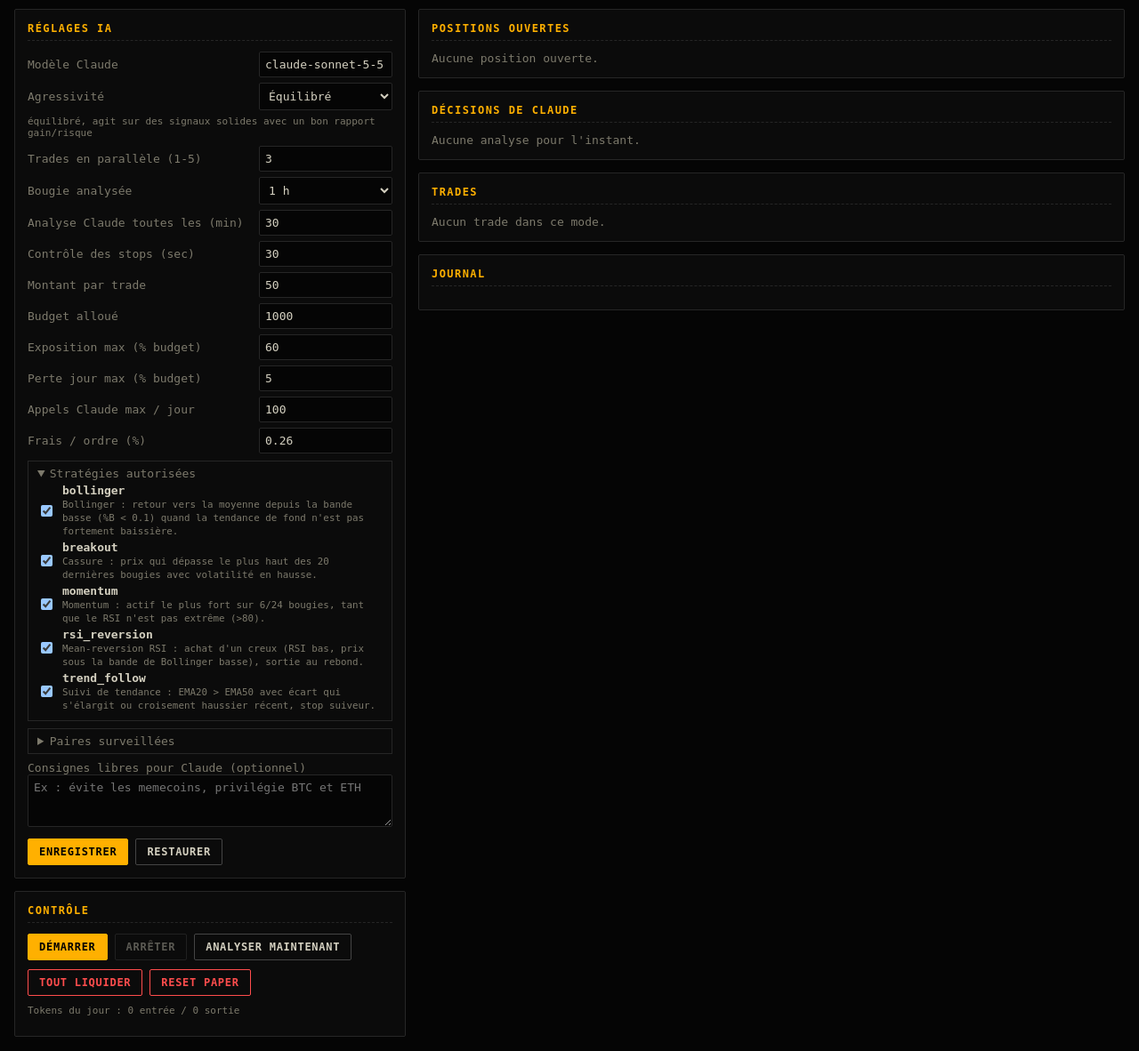
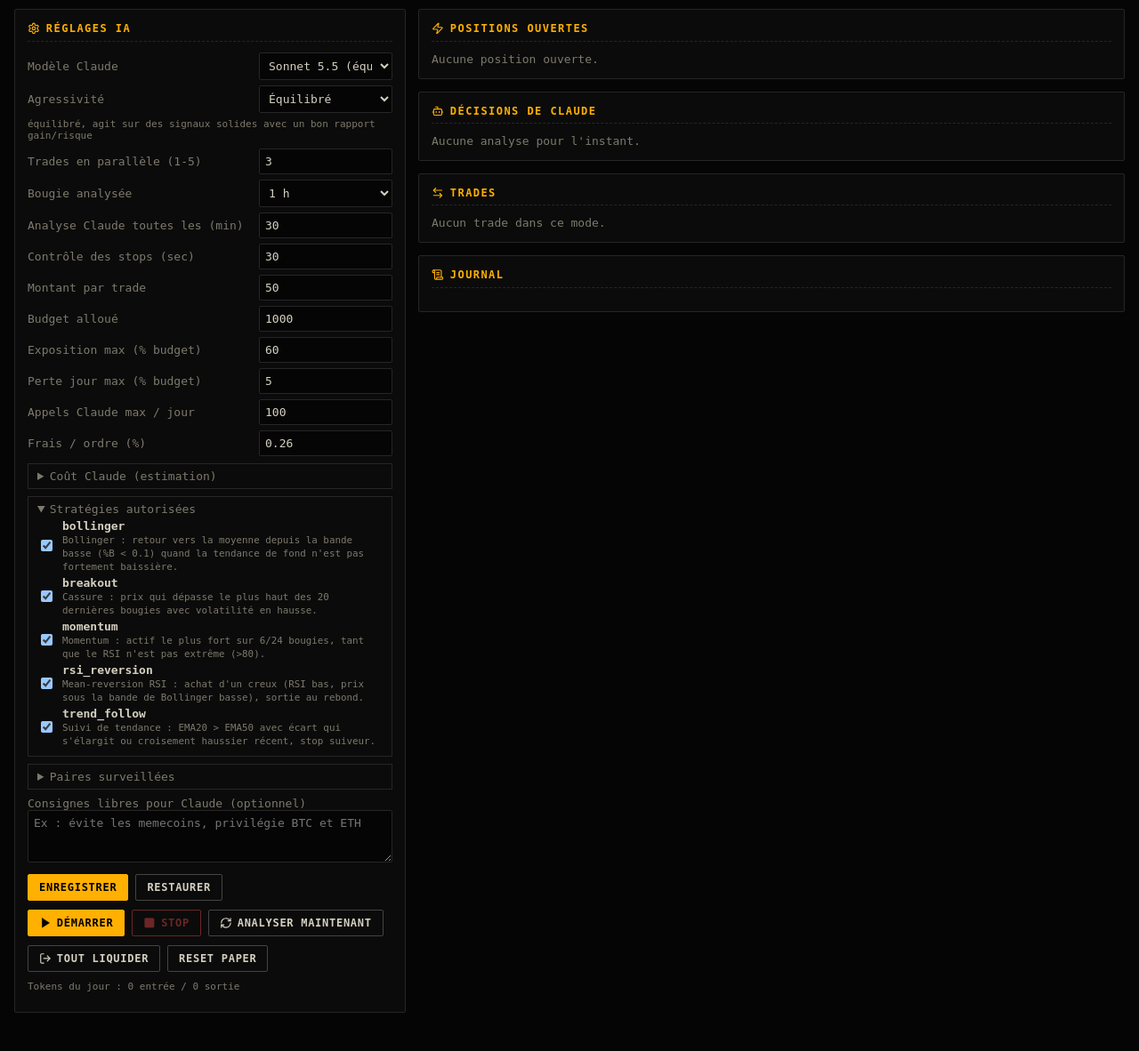
Before and after one commit to ArguelBenoit/kraken-bot, a Flask app: page /ai in a window 1280 px wide. Shown: the part 114-1296 px from the top of the page at 89% size. After the commit the page ends 1253 px from the top, so only its background shows below. Run offline with Flask 3, Linux system fonts and the light colour scheme.

Commit message:
Bot IA : modèle en liste, contrôles dans les réglages, icônes, arrêt si crédit épuisé
- Modèle Claude choisi dans une liste validée côté serveur
- Démarrer/Stop/Analyser/Liquider/Reset déplacés dans la carte Réglages ; icônes sur chaque bloc
- Suivi des tokens cumulés et réglages de coût (prix, crédit) ; arrêt automatique et bandeau si crédit Anthropic épuisé

Co-Authored-By: Claude Sonnet 5.5 <noreply@anthropic.com>

```diff
--- a/templates/ai.html
+++ b/templates/ai.html
@@ -28,10 +28,10 @@ pre{margin:0;max-height:160px;overflow:auto;font-size:12px;color:var(--mu)}
 <div class="k"><small>Positions</small><b id="npos">–</b></div><div class="k"><small>Appels Claude</small><b id="calls">–</b></div></div></header>
 <main>
 <div class="col">
-<section class="card"><h2><span>Réglages IA</span></h2>
+<section class="card"><h2><span><svg class="ic"><use href="/static/icons.svg#settings"/></svg>Réglages IA</span></h2>
 <div id="warn"></div>
 <form id="f">
-<label>Modèle Claude<input name="model"></label>
+<label>Modèle Claude<select name="model"></select></label>
 <label>Agressivité<select name="aggressiveness"><option value="prudent">Prudent</option><option value="equilibre">Équilibré</option><option value="agressif">Agressif</option></select></label>
 <div class="hint" id="aggdesc"></div>
 <label>Trades en parallèle (1-5)<input name="max_positions" type="number" min="1" max="5"></label>
@@ -44,22 +44,25 @@ pre{margin:0;max-height:160px;overflow:auto;font-size:12px;color:var(--mu)}
 <label>Perte jour max (% budget)<input name="max_daily_loss_pct" type="number" step="any"></label>
 <label>Appels Claude max / jour<input name="max_calls_per_day" type="number"></label>
 <label>Frais / ordre (%)<input name="fee_pct" type="number" step="any"></label>
+<details class="grp"><summary>Coût Claude (estimation)</summary>
+<label>Prix entrée ($ / M tokens)<input name="price_in" type="number" step="any"></label>
+<label>Prix sortie ($ / M tokens)<input name="price_out" type="number" step="any"></label>
+<label>Crédit restant (console, $)<input name="credit_base" type="number" step="any"></label>
+<div class="hint">Les prix dépendent du modèle : copie-les depuis la console Anthropic. Saisis ton solde actuel pour recaler l'estimation (l'API ne donne pas le solde).</div></details>
 <details class="grp" open><summary>Stratégies autorisées</summary><div id="strats"></div></details>
 <details class="grp"><summary>Paires surveillées</summary><div id="pairs"></div></details>
 <label style="display:block">Consignes libres pour Claude (optionnel)<textarea name="notes" rows="3" maxlength="500" placeholder="Ex : évite les memecoins, privilégie BTC et ETH"></textarea></label>
 <div class="row"><button type="submit">Enregistrer</button><button type="button" class="sec" id="restore">Restaurer</button><span id="msg" class="mu" style="align-self:center"></span></div>
-</form></section>
-<section class="card"><h2><span>Contrôle</span></h2>
-<div class="row" style="margin-top:0"><button id="start">Démarrer</button><button id="stop" class="sec">Arrêter</button><button id="analyze" class="sec">Analyser maintenant</button></div>
-<div class="row"><button id="liq" class="ko">Tout liquider</button><button id="reset" class="ko">Reset paper</button></div>
-<div class="hint" id="next" style="margin-top:10px"></div>
-</section>
+</form>
+<div class="row"><button id="start"><svg class="ic f"><use href="/static/icons.svg#play"/></svg>Démarrer</button><button id="stop" class="ko"><svg class="ic f"><use href="/static/icons.svg#square"/></svg>Stop</button><button id="analyze" class="sec"><svg class="ic"><use href="/static/icons.svg#refresh-cw"/></svg>Analyser maintenant</button></div>
+<div class="row"><button id="liq" class="sec"><svg class="ic"><use href="/static/icons.svg#log-out"/></svg>Tout liquider</button><button id="reset" class="sec">Reset paper</button></div>
+<div class="hint" id="next" style="margin-top:10px"></div></section>
 </div>
 <div class="col">
-<section class="card"><h2><span>Positions ouvertes</span></h2><div id="pos"></div></section>
-<section class="card"><h2><span>Décisions de Claude</span></h2><div id="dec"></div></section>
-<section class="card"><h2><span>Trades</span></h2><div id="trades"></div></section>
-<section class="card"><h2><span>Journal</span></h2><pre id="logs"></pre></section>
+<section class="card"><h2><span><svg class="ic"><use href="/static/icons.svg#zap"/></svg>Positions ouvertes</span></h2><div id="pos"></div></section>
+<section class="card"><h2><span><svg class="ic"><use href="/static/icons.svg#bot"/></svg>Décisions de Claude</span></h2><div id="dec"></div></section>
+<section class="card"><h2><span><svg class="ic"><use href="/static/icons.svg#arrow-left-right"/></svg>Trades</span></h2><div id="trades"></div></section>
+<section class="card"><h2><span><svg class="ic"><use href="/static/icons.svg#scroll-text"/></svg>Journal</span></h2><pre id="logs"></pre></section>
 </div></main>
 <script>
 const ic=(n,c='')=>`<svg class="ic ${c}"><use href="/static/icons.svg#${n}"/></svg>`;
@@ -71,6 +74,7 @@ let S=null,filled=false,dirty=false;
 async function post(url,body){const r=await fetch(url,{method:'POST',headers:{'Content-Type':'application/json'},body:JSON.stringify(body||{})});
  const d=await r.json().catch(()=>({}));if(!r.ok||d.ok===false)throw new Error(d.error||'Erreur');return d}
 function buildOptions(o){
+ $('[name=model]').innerHTML=Object.entries(o.models).map(([k,v])=>`<option value="${k}">${esc(v)}</option>`).join('');
  $('#strats').innerHTML=Object.entries(o.strategies).map(([k,v])=>`<label class="chk"><input type="checkbox" data-s="${k}"><span><b>${k}</b><br><small>${esc(v)}</small></span></label>`).join('');
  $('#pairs').innerHTML=o.pairs.map(p=>`<label class="chk"><input type="checkbox" data-p="${p.pair}">${esc(p.label)}</label>`).join('')}
 function fillForm(c){
@@ -82,7 +86,7 @@ function aggDesc(){$('#aggdesc').textContent=S?S.options.profiles[f.aggressivene
 function readForm(){
  const o={};for(const el of f.elements){if(el.name)o[el.name]=el.value}
  for(const k of ['timeframe','interval_min','check_every','max_positions','max_calls_per_day'])o[k]=parseInt(o[k]);
- for(const k of ['order_size','budget','max_exposure_pct','max_daily_loss_pct','fee_pct'])o[k]=parseFloat(o[k]);
+ for(const k of ['order_size','budget','max_exposure_pct','max_daily_loss_pct','fee_pct','price_in','price_out','credit_base'])o[k]=parseFloat(o[k]);
  o.strategies=[...document.querySelectorAll('[data-s]:checked')].map(i=>i.dataset.s);
  o.pairs=[...document.querySelectorAll('[data-p]:checked')].map(i=>i.dataset.p);return o}
 function render(){
@@ -94,6 +98,7 @@ function render(){
  $('#npos').textContent=S.positions.length+' / '+c.max_positions;
  $('#calls').textContent=S.usage.calls+' / '+c.max_calls_per_day;
  let w='';
+ if(S.cost.low)w+='<div class="warn" style="border-color:var(--ko);color:var(--ko)">Crédit Anthropic épuisé : le bot a été arrêté. Recharge dans la console puis ressaisis ton solde (Coût Claude) et redémarre.</div>';
  if(!S.key_ok)w+='<div class="warn">ANTHROPIC_API_KEY absente : ajoute-la dans .env puis relance le serveur.</div>';
  if(live)w+='<div class="warn">Mode LIVE : Claude passe de vrais ordres au marché. Jamais testé avec de l\'argent réel. Aucun stop n\'existe chez Kraken : si ce programme s\'arrête, rien ne vend.'+(S.live_ok?'':' Clés Kraken absentes.')+'</div>';
  $('#warn').innerHTML=w;
```
Also changed, not shown: ai_bot.py (+38 -9 lines).
